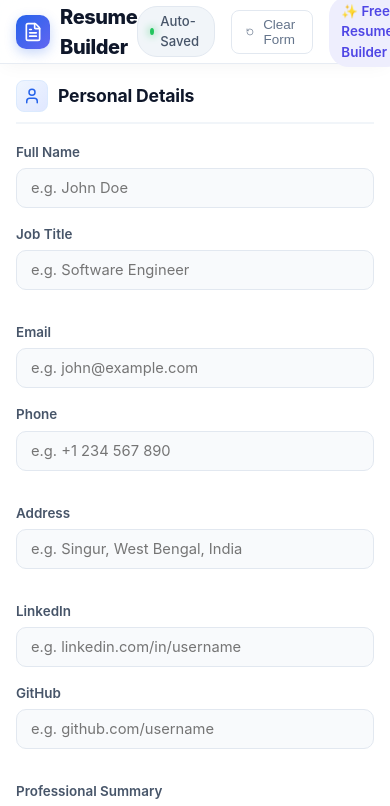
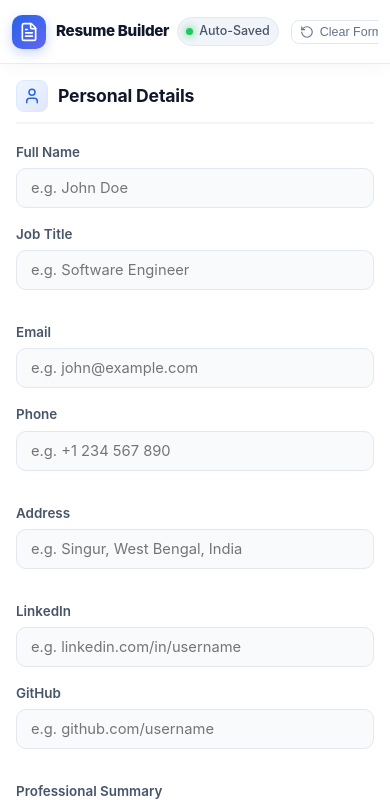
Before and after one commit to Straw-Hat-Sudip/Resume, a React (Vite) app: page / in a window 390 px wide. Shown: the top 806 px of the page. Built offline with nearby package versions, Linux system fonts and the light colour scheme; no server answers.

Commit message:
Fix mobile header horizontal scrolling and user email truncation

```diff
--- a/src/index.css
+++ b/src/index.css
@@ -92,7 +92,17 @@ body {
 .header-controls {
   display: flex;
   align-items: center;
-  gap: 16px;
+  gap: 12px;
+  overflow-x: auto;
+  white-space: nowrap;
+  scrollbar-width: none; /* Firefox */
+  -ms-overflow-style: none; /* IE/Edge */
+  -webkit-overflow-scrolling: touch;
+  max-width: 100%;
+}
+
+.header-controls::-webkit-scrollbar {
+  display: none; /* Hide scrollbar Chrome/Safari */
 }
 
 .save-status-badge {
@@ -1013,7 +1023,36 @@ input:focus, textarea:focus {
 
 @media (max-width: 640px) {
   .header {
-    padding: 0 16px;
+    padding: 0 12px;
+    gap: 8px;
+  }
+
+  .header-brand {
+    flex-shrink: 0;
+  }
+
+  .brand-title {
+    font-size: 0.95rem;
+  }
+
+  .user-profile-pill {
+    padding: 4px 8px;
+    font-size: 0.78rem;
+    flex-shrink: 0;
+  }
+
+  .user-email {
+    max-width: 100px;
+    overflow: hidden;
+    text-overflow: ellipsis;
+    white-space: nowrap;
+    display: inline-block;
+  }
+
+  .save-status-badge, .clear-btn {
+    flex-shrink: 0;
+    padding: 4px 8px;
+    font-size: 0.78rem;
   }
 
   .form-section {
```
